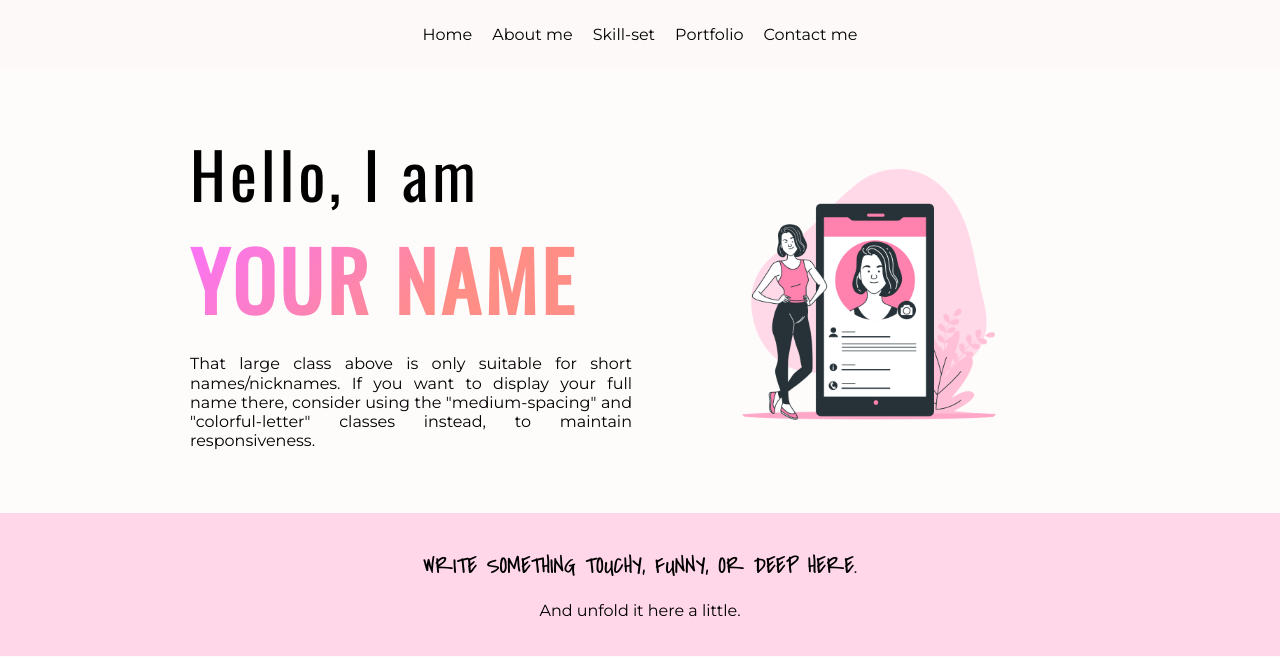
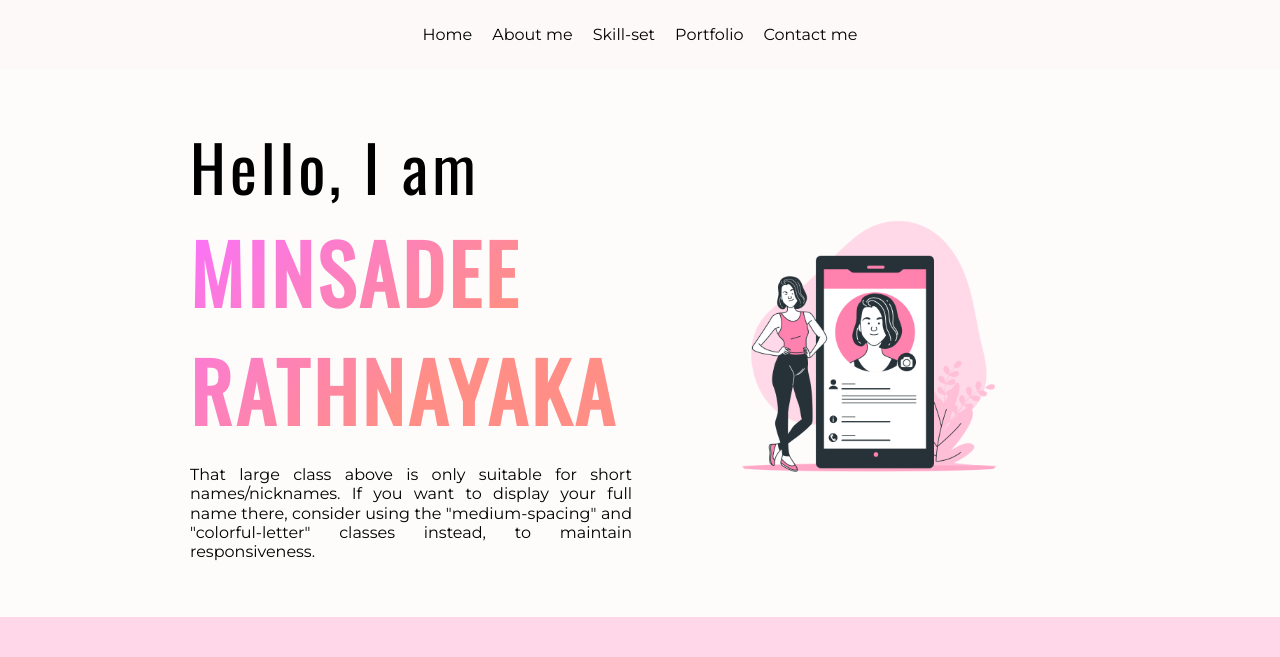
Before and after one commit to minsu987/my-portfolio-final, a plain HTML site: page index.html in a window 1280 px wide. Shown: the top 657 px of the page. Drawn offline with nearby package versions, Linux system fonts and the light colour scheme.

Commit message:
index.html

```diff
--- a/index.html
+++ b/index.html
@@ -54,7 +54,7 @@
     <header class="grid-system-2 w-900 padding">
         <section class="align-center">
             <h1 class="medium-spacing">Hello, I am</h1>
-            <h1 class="large">Your name</h1>
+            <h1 class="large">Minsadee Rathnayaka</h1>
             <p class="justify">That large class above is only suitable for short names/nicknames. If you want to display
                 your full name there, consider using the "medium-spacing" and "colorful-letter" classes instead, to
                 maintain responsiveness.</p>
@@ -223,4 +223,5 @@
     <footer>@iluskaland 2024</footer>
 </body>
 
+
 </html>
```
